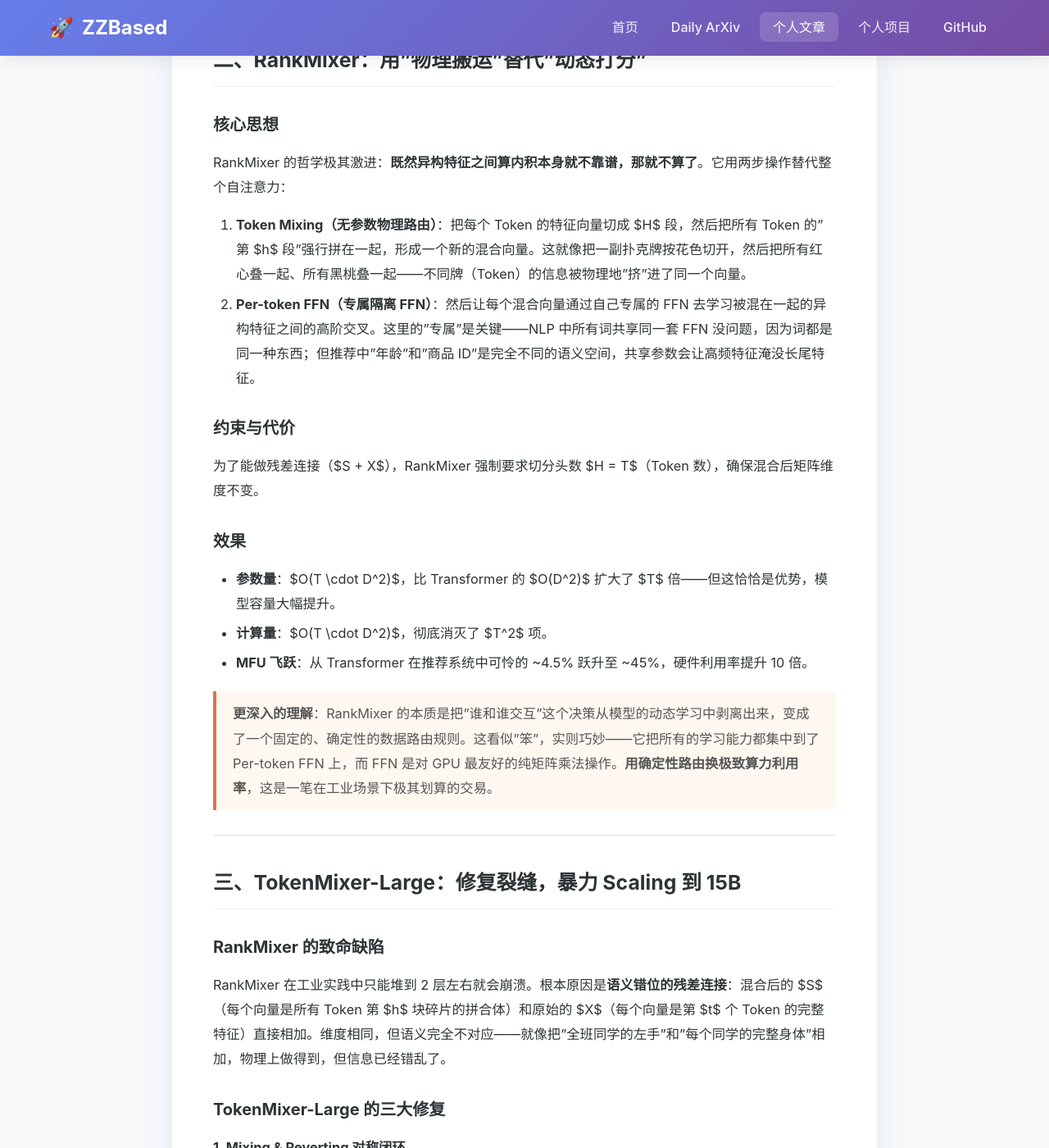
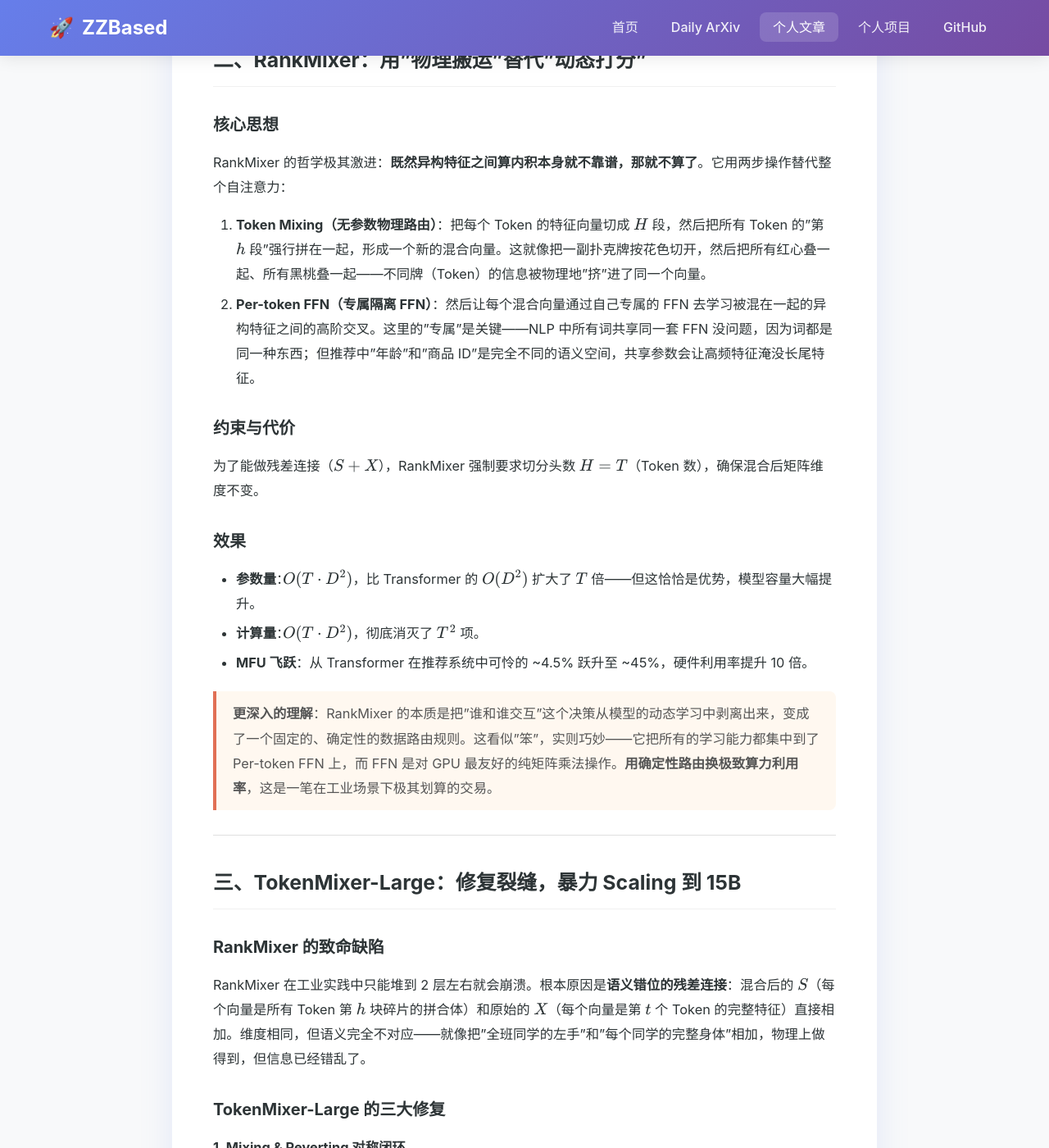
Before and after one commit to zzbased2/zzbased2.github.io, a Jekyll site: the page built from articles/推荐系统大模型（LRM）五大架构精要.md, in a window 1280 px wide and 1400 px high, scrolled down 1768 px. Shown: the whole window at 82% size. Built offline with Jekyll 4.4.1, drawn with Linux system fonts in a browser that asks for light colours; some of the changed text lies outside the part shown.

Commit message:
chore: sync local changes 2026-02-21 21:01:22

```diff
--- a/_config.yml
+++ b/_config.yml
@@ -10,6 +10,7 @@ kramdown:
   input: GFM
   hard_wrap: false
   syntax_highlighter: rouge
+  math_engine: mathjax
 
 # Default front matter for articles
 defaults:
--- a/_layouts/article.html
+++ b/_layouts/article.html
@@ -311,6 +311,21 @@
             .article-body { padding: 25px 20px; }
         }
     </style>
+    <!-- MathJax for LaTeX formula rendering -->
+    <script>
+    MathJax = {
+      tex: {
+        inlineMath: [['$$', '$$'], ['\\(', '\\)']],
+        displayMath: [['$$$', '$$$'], ['\\[', '\\]']]
+      },
+      svg: {
+        fontCache: 'global'
+      }
+    };
+    </script>
+    <script type="text/javascript" async
+      src="https://cdnjs.cloudflare.com/ajax/libs/mathjax/3.2.2/es5/tex-mml-chtml.min.js">
+    </script>
 </head>
 <body>
     <!-- Navigation -->
--- a/articles/推荐系统大模型（LRM）五大架构精要.md
+++ b/articles/推荐系统大模型（LRM）五大架构精要.md
@@ -14,13 +14,13 @@ description: "---"
 
 ## 一、标准 Transformer：起点与痛点
 
-Transformer 是 LLM 的基石，也是推荐系统尝试引入深度序列建模的起点（BST、SASRec 等）。其核心是 **多头 Softmax 注意力**——通过 $Q \cdot K^T$ 动态计算 Token 间的相关性权重，再对 $V$ 加权求和，所有 Token 共享同一套 FFN。
+Transformer 是 LLM 的基石，也是推荐系统尝试引入深度序列建模的起点（BST、SASRec 等）。其核心是 **多头 Softmax 注意力**——通过 $$Q \cdot K^T$$ 动态计算 Token 间的相关性权重，再对 $$V$$ 加权求和，所有 Token 共享同一套 FFN。
 
 **但把它直接搬到推荐系统，会撞上两堵墙：**
 
 ### 1. 计算复杂度的平方墙
 
-注意力矩阵的维度是 $T \times T$（$T$ 为序列长度），单层计算量为 $O(T^2 D + TD^2)$。当用户行为序列长达 10k 时，$T^2$ 项让显存和延迟都不可接受。
+注意力矩阵的维度是 $$T \times T$$（$$T$$ 为序列长度），单层计算量为 $$O(T^2 D + TD^2)$$。当用户行为序列长达 10k 时，$$T^2$$ 项让显存和延迟都不可接受。
 
 ### 2. 异构特征的语义墙
 
@@ -31,7 +31,7 @@ NLP 中所有 Token 共享同一个语义空间（都是词），但推荐系统
 **业界对这两堵墙的三条破局路线：**
 
 1. **加门控（Gated Attention）**：在 SDPA 输出后加 Sigmoid 门控，生成依赖于 Query 的稀疏分数。当 Query 认为上下文无关时，直接将注意力输出"抹零"，绕开 Softmax "总和必须为 1"的刚性约束，彻底消除注意力下沉。
-2. **改为目标交叉注意力（STCA / LONGER）**：放弃序列内的自注意力 $O(L^2)$，只让 Target Token 作为 Query 去查长历史序列的 Cross-Attention，复杂度直降为 $O(L)$。
+2. **改为目标交叉注意力（STCA / LONGER）**：放弃序列内的自注意力 $$O(L^2)$$，只让 Target Token 作为 Query 去查长历史序列的 Cross-Attention，复杂度直降为 $$O(L)$$。
 3. **彻底替换为轻量混合器（RankMixer / TokenMixer）**：丢掉注意力矩阵计算，用物理空间重组 + 隔离 FFN 实现特征交互。
 
 后三种架构（RankMixer、TokenMixer-Large、OneTrans、HyFormer）正是沿着这些路线的工业级实现。
@@ -44,17 +44,17 @@ NLP 中所有 Token 共享同一个语义空间（都是词），但推荐系统
 
 RankMixer 的哲学极其激进：**既然异构特征之间算内积本身就不靠谱，那就不算了**。它用两步操作替代整个自注意力：
 
-1. **Token Mixing（无参数物理路由）**：把每个 Token 的特征向量切成 $H$ 段，然后把所有 Token 的"第 $h$ 段"强行拼在一起，形成一个新的混合向量。这就像把一副扑克牌按花色切开，然后把所有红心叠一起、所有黑桃叠一起——不同牌（Token）的信息被物理地"挤"进了同一个向量。
+1. **Token Mixing（无参数物理路由）**：把每个 Token 的特征向量切成 $$H$$ 段，然后把所有 Token 的"第 $$h$$ 段"强行拼在一起，形成一个新的混合向量。这就像把一副扑克牌按花色切开，然后把所有红心叠一起、所有黑桃叠一起——不同牌（Token）的信息被物理地"挤"进了同一个向量。
 2. **Per-token FFN（专属隔离 FFN）**：然后让每个混合向量通过自己专属的 FFN 去学习被混在一起的异构特征之间的高阶交叉。这里的"专属"是关键——NLP 中所有词共享同一套 FFN 没问题，因为词都是同一种东西；但推荐中"年龄"和"商品 ID"是完全不同的语义空间，共享参数会让高频特征淹没长尾特征。
 
 ### 约束与代价
 
-为了能做残差连接（$S + X$），RankMixer 强制要求切分头数 $H = T$（Token 数），确保混合后矩阵维度不变。
+为了能做残差连接（$$S + X$$），RankMixer 强制要求切分头数 $$H = T$$（Token 数），确保混合后矩阵维度不变。
 
 ### 效果
 
-- **参数量**：$O(T \cdot D^2)$，比 Transformer 的 $O(D^2)$ 扩大了 $T$ 倍——但这恰恰是优势，模型容量大幅提升。
-- **计算量**：$O(T \cdot D^2)$，彻底消灭了 $T^2$ 项。
+- **参数量**：$$O(T \cdot D^2)$$，比 Transformer 的 $$O(D^2)$$ 扩大了 $$T$$ 倍——但这恰恰是优势，模型容量大幅提升。
+- **计算量**：$$O(T \cdot D^2)$$，彻底消灭了 $$T^2$$ 项。
 - **MFU 飞跃**：从 Transformer 在推荐系统中可怜的 ~4.5% 跃升至 ~45%，硬件利用率提升 10 倍。
 
 > **更深入的理解**：RankMixer 的本质是把"谁和谁交互"这个决策从模型的动态学习中剥离出来，变成了一个固定的、确定性的数据路由规则。这看似"笨"，实则巧妙——它把所有的学习能力都集中到了 Per-token FFN 上，而 FFN 是对 GPU 最友好的纯矩阵乘法操作。**用确定性路由换极致算力利用率**，这是一笔在工业场景下极其划算的交易。
@@ -65,27 +65,27 @@ RankMixer 的哲学极其激进：**既然异构特征之间算内积本身就
 
 ### RankMixer 的致命缺陷
 
-RankMixer 在工业实践中只能堆到 2 层左右就会崩溃。根本原因是**语义错位的残差连接**：混合后的 $S$（每个向量是所有 Token 第 $h$ 块碎片的拼合体）和原始的 $X$（每个向量是第 $t$ 个 Token 的完整特征）直接相加。维度相同，但语义完全不对应——就像把"全班同学的左手"和"每个同学的完整身体"相加，物理上做得到，但信息已经错乱了。
+RankMixer 在工业实践中只能堆到 2 层左右就会崩溃。根本原因是**语义错位的残差连接**：混合后的 $$S$$（每个向量是所有 Token 第 $$h$$ 块碎片的拼合体）和原始的 $$X$$（每个向量是第 $$t$$ 个 Token 的完整特征）直接相加。维度相同，但语义完全不对应——就像把"全班同学的左手"和"每个同学的完整身体"相加，物理上做得到，但信息已经错乱了。
 
 ### TokenMixer-Large 的三大修复
 
 **1. Mixing & Reverting 对称闭环**
 
-这是最关键的创新。混合交互算完后，执行完全对称的逆向操作——把混合 Token 再切开、按原始归属重新拼回去，**还原为原始 $T$ 个 Token 的语义空间**，然后才做残差连接。这建立了无损的信号通路，让模型可以安全地堆叠数十层。
+这是最关键的创新。混合交互算完后，执行完全对称的逆向操作——把混合 Token 再切开、按原始归属重新拼回去，**还原为原始 $$T$$ 个 Token 的语义空间**，然后才做残差连接。这建立了无损的信号通路，让模型可以安全地堆叠数十层。
 
 **2. Pre-RMSNorm + Small Init**
 
 - **Pre-RMSNorm**：在特征进入计算模块之前归一化（而非之后），确保每层输入稳定。RMSNorm 去掉了 LayerNorm 中的减均值步骤，吞吐量提升 8.4%。
-- **SwiGLU 的 FC_down 极小初始化（0.01）**：让训练初期 $F(x) \approx 0$，残差连接 $F(x) + x \approx x$，深层网络在初期表现为浅层网络，梯度传播畅通无阻。
+- **SwiGLU 的 FC_down 极小初始化（0.01）**：让训练初期 $$F(x) \approx 0$$，残差连接 $$F(x) + x \approx x$$，深层网络在初期表现为浅层网络，梯度传播畅通无阻。
 
 **3. Sparse-Pertoken MoE**
 
-在每个专属 FFN 内部引入 MoE（Mixture of Experts），将参数切分为多个专家，每次只激活 Top-k 个（稀疏率 $S$，如 1/4）。效果：**参数容量暴增到 15B，但推理 FLOPs 只有全量的 $S$ 倍**。
+在每个专属 FFN 内部引入 MoE（Mixture of Experts），将参数切分为多个专家，每次只激活 Top-k 个（稀疏率 $$S$$，如 1/4）。效果：**参数容量暴增到 15B，但推理 FLOPs 只有全量的 $$S$$ 倍**。
 
 ### 效果
 
-- **参数量**：$O(T \cdot E \cdot D^2)$，$E$ 为专家数，容量极大。
-- **计算量**：$O(S \cdot T \cdot D^2)$，稀疏率 $S$ 进一步压低实际开销。
+- **参数量**：$$O(T \cdot E \cdot D^2)$$，$$E$$ 为专家数，容量极大。
+- **计算量**：$$O(S \cdot T \cdot D^2)$$，稀疏率 $$S$$ 进一步压低实际开销。
 - **线上验证**：7B/4B 参数全量部署，电商 GMV 提升 2.98%。
 
 > **更深入的理解**：TokenMixer-Large 代表了"工程暴力美学"的极致——不追求架构的精巧，而是通过修补残差、稳定梯度、引入稀疏化，把一个简单的物理混合操作暴力扩展到百亿参数级别。它证明了在推荐系统中，**当底层操作足够高效时，参数规模本身就是最强的特征交叉**。
@@ -112,12 +112,12 @@ OneTrans 的野心是**把推荐系统完全表达为一个标准的因果 Trans
 
 **3. 金字塔堆叠（Pyramid Stack）**
 
-利用因果掩码"信息向后汇聚"的物理特性：早期 S-tokens 的信息已经被后面的 Token 吸收了，所以逐层裁剪前面的 Token，只保留尾部发出 Query。这将计算量从 $O(L^2)$ 降到 $O(L \cdot L')$（$L'$ 为保留长度）。
+利用因果掩码"信息向后汇聚"的物理特性：早期 S-tokens 的信息已经被后面的 Token 吸收了，所以逐层裁剪前面的 Token，只保留尾部发出 Query。这将计算量从 $$O(L^2)$$ 降到 $$O(L \cdot L')$$（$$L'$$ 为保留长度）。
 
 ### 效果
 
-- **参数量**：$O((L_{NS} + 1) \cdot D^2)$，随非序列特征数增长。
-- **计算量**：$O(L \cdot L' \cdot D + L' \cdot D^2)$，配合 KV Cache 推理效率极高。
+- **参数量**：$$O((L_{NS} + 1) \cdot D^2)$$，随非序列特征数增长。
+- **计算量**：$$O(L \cdot L' \cdot D + L' \cdot D^2)$$，配合 KV Cache 推理效率极高。
 
 > **更深入的理解**：OneTrans 的核心洞察是——**推荐系统的基建不应该自己造，应该站在 LLM 的肩膀上**。当整个行业都在为 LLM 优化 FlashAttention 和 KV Cache 时，你只需要把推荐问题"翻译"成 LLM 的语言（因果自回归序列），就能免费享受这些工程红利。混合参数化是这个"翻译"过程中最关键的一步——它让标准 Transformer 能处理异构特征，而不需要修改任何底层算子。
 
@@ -138,7 +138,7 @@ HyFormer 的答案是**术业有专攻**：把问题拆成两步，每层交替
 
 **1. Query Decoding（序列解码）**
 
-用非序列特征生成少量全局 Token（$N$ 个，$N$ 很小）作为 Query，去和长序列做 Cross-Attention。不同序列（点击/购买）拥有独立的 K/V 通道。由于 Query 数量 $N$ 固定且极小，计算量仅为 $O(N \cdot L_S \cdot D)$，完美避开 $O(L_S^2)$。
+用非序列特征生成少量全局 Token（$$N$$ 个，$$N$$ 很小）作为 Query，去和长序列做 Cross-Attention。不同序列（点击/购买）拥有独立的 K/V 通道。由于 Query 数量 $$N$$ 固定且极小，计算量仅为 $$O(N \cdot L_S \cdot D)$$，完美避开 $$O(L_S^2)$$。
 
 **2. Query Boosting（特征增强）**
 
@@ -146,8 +146,8 @@ HyFormer 的答案是**术业有专攻**：把问题拆成两步，每层交替
 
 ### 效果
 
-- **参数量**：$O(T \cdot D^2)$（Cross-Attn 共享参数 + Per-token FFN 独立参数）。
-- **计算量**：$O(N \cdot L_S \cdot D + T \cdot D^2)$，对万级长序列极友好。
+- **参数量**：$$O(T \cdot D^2)$$（Cross-Attn 共享参数 + Per-token FFN 独立参数）。
+- **计算量**：$$O(N \cdot L_S \cdot D + T \cdot D^2)$$，对万级长序列极友好。
 
 > **更深入的理解**：HyFormer 的精妙之处在于它认清了一个事实——**Attention 和 Mixer 不是竞争关系，而是互补关系**。Attention 的强项是从变长序列中动态筛选信息（"大海捞针"），Mixer 的强项是在固定特征集上做高效的高阶交叉（"精雕细琢"）。HyFormer 让它们在每一层交替登场，实现了 1+1 > 2 的效果。
 
@@ -157,11 +157,11 @@ HyFormer 的答案是**术业有专攻**：把问题拆成两步，每层交替
 
 | 维度 | Standard Transformer | RankMixer | TokenMixer-Large | OneTrans | HyFormer |
 |---|---|---|---|---|---|
-| **Token 交互** | 动态打分 $QK^T$ | 无参数物理路由 | 物理路由 + 对称还原闭环 | 因果自注意力 + 混合参数化 | Cross-Attn 解码 + Mixer 增强 |
+| **Token 交互** | 动态打分 $$QK^T$$ | 无参数物理路由 | 物理路由 + 对称还原闭环 | 因果自注意力 + 混合参数化 | Cross-Attn 解码 + Mixer 增强 |
 | **FFN** | 全局共享 | Per-token 隔离 | Sparse-Pertoken MoE | S-token 共享 / NS-token 隔离 | Cross-Attn 共享 / Boosting 隔离 |
-| **参数量** | $O(D^2)$ | $O(TD^2)$ | $O(T \cdot E \cdot D^2)$ | $O((L_{NS}+1) D^2)$ | $O(TD^2)$ |
-| **计算量** | $O(T^2D + TD^2)$ | $O(TD^2)$ | $O(S \cdot TD^2)$ | $O(L L' D + L' D^2)$ | $O(NL_SD + TD^2)$ |
-| **长序列友好度** | ❌ 平方爆炸 | ✅ 线性 | ✅ 线性 + 稀疏 | ⚠️ 依赖金字塔截断 | ✅ $N$ 极小，原生高效 |
+| **参数量** | $$O(D^2)$$ | $$O(TD^2)$$ | $$O(T \cdot E \cdot D^2)$$ | $$O((L_{NS}+1) D^2)$$ | $$O(TD^2)$$ |
+| **计算量** | $$O(T^2D + TD^2)$$ | $$O(TD^2)$$ | $$O(S \cdot TD^2)$$ | $$O(L L' D + L' D^2)$$ | $$O(NL_SD + TD^2)$$ |
+| **长序列友好度** | ❌ 平方爆炸 | ✅ 线性 | ✅ 线性 + 稀疏 | ⚠️ 依赖金字塔截断 | ✅ $$N$$ 极小，原生高效 |
 | **异构特征处理** | ❌ 共享参数 + 内积困难 | ✅ 隔离 FFN | ✅ 隔离 MoE | ✅ 混合参数化 | ✅ 分阶段隔离 |
 | **定位** | 基线 | GPU 效率破局者 | 暴力 Scaling 极限 | LLM 生态复用 | 架构精细融合 |
 
```
Also changed, not shown: add_frontmatter.py (+64 -14 lines), articles/多模态推荐技术分享.md (+13 -13 lines), fix_inline_math.py (added, +56 -0 lines).
